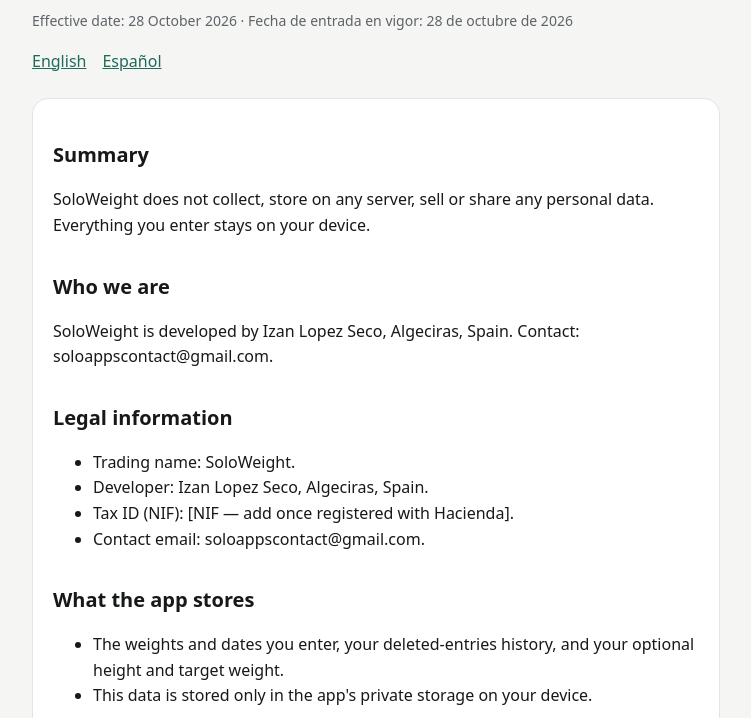
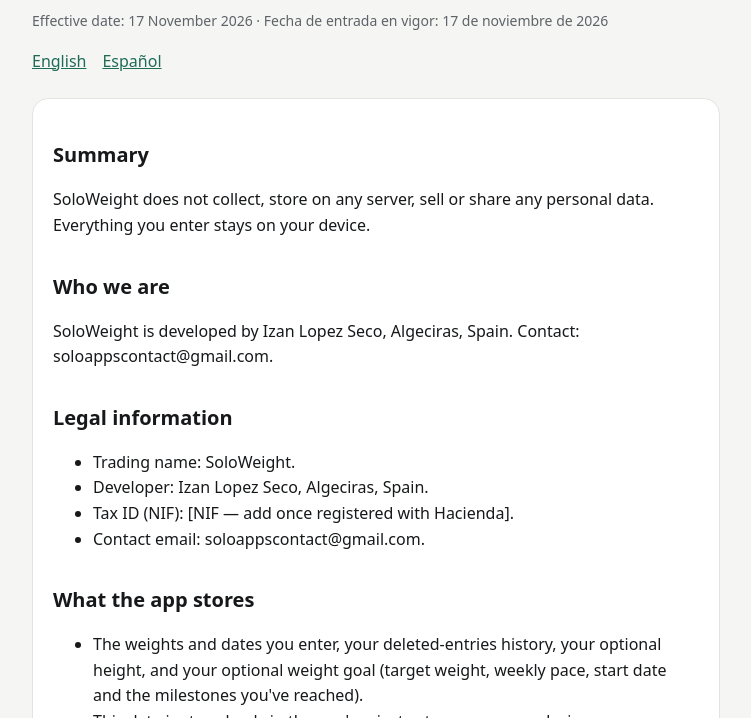
Before and after one commit to izanlseco/soloweight-privacy, a plain HTML site: page index.html in a window 1280 px wide. Shown: the part 82-800 px from the top of the page, without its empty margins (264-1015 px from the left). Drawn offline with Linux system fonts and the light colour scheme.

Commit message:
New effective date (17 Nov 2026); list all goal data stored on the device
Co-Authored-By: Claude Opus 5.5 <noreply@anthropic.com>

```diff
--- a/index.html
+++ b/index.html
@@ -22,7 +22,7 @@ section{background:var(--surface);border:1px solid var(--line);border-radius:16p
 <body>
 <main>
 <h1>SoloWeight — Privacy policy</h1>
-<p class="muted">Effective date: 28 October 2026 · Fecha de entrada en vigor: 28 de octubre de 2026</p>
+<p class="muted">Effective date: 17 November 2026 · Fecha de entrada en vigor: 17 de noviembre de 2026</p>
 <nav><a href="#en">English</a><a href="#es">Español</a></nav>
 
 <section id="en" lang="en">
@@ -42,7 +42,7 @@ section{background:var(--surface);border:1px solid var(--line);border-radius:16p
 
 <h2>What the app stores</h2>
 <ul>
-<li>The weights and dates you enter, your deleted-entries history, and your optional height and target weight.</li>
+<li>The weights and dates you enter, your deleted-entries history, your optional height, and your optional weight goal (target weight, weekly pace, start date and the milestones you've reached).</li>
 <li>This data is stored only in the app's private storage on your device.</li>
 </ul>
 
@@ -98,7 +98,7 @@ section{background:var(--surface);border:1px solid var(--line);border-radius:16p
 
 <h2>Qué guarda la app</h2>
 <ul>
-<li>Los pesos y fechas que introduces, tu historial de registros borrados, y tu altura y peso objetivo opcionales.</li>
+<li>Los pesos y fechas que introduces, tu historial de registros borrados, tu altura opcional y tu objetivo de peso opcional (peso objetivo, ritmo semanal, fecha de inicio y los hitos que has alcanzado).</li>
 <li>Estos datos se guardan solo en el almacenamiento privado de la app en tu dispositivo.</li>
 </ul>
 
```
